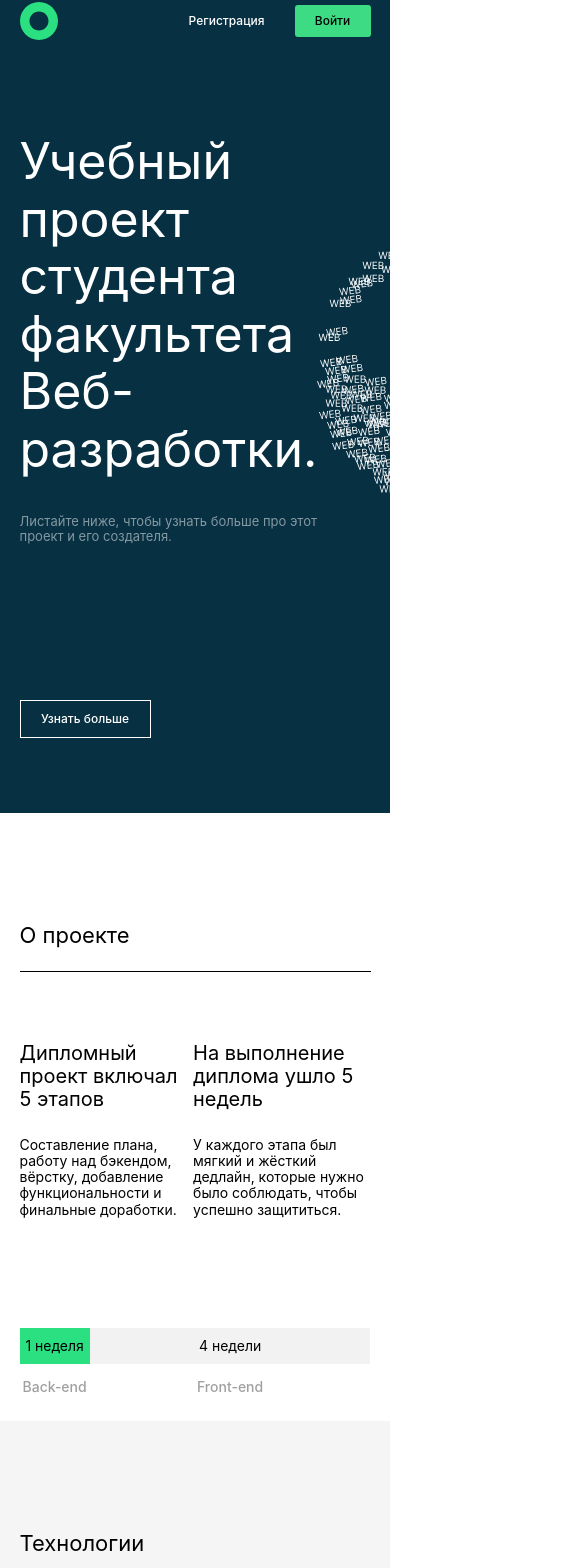
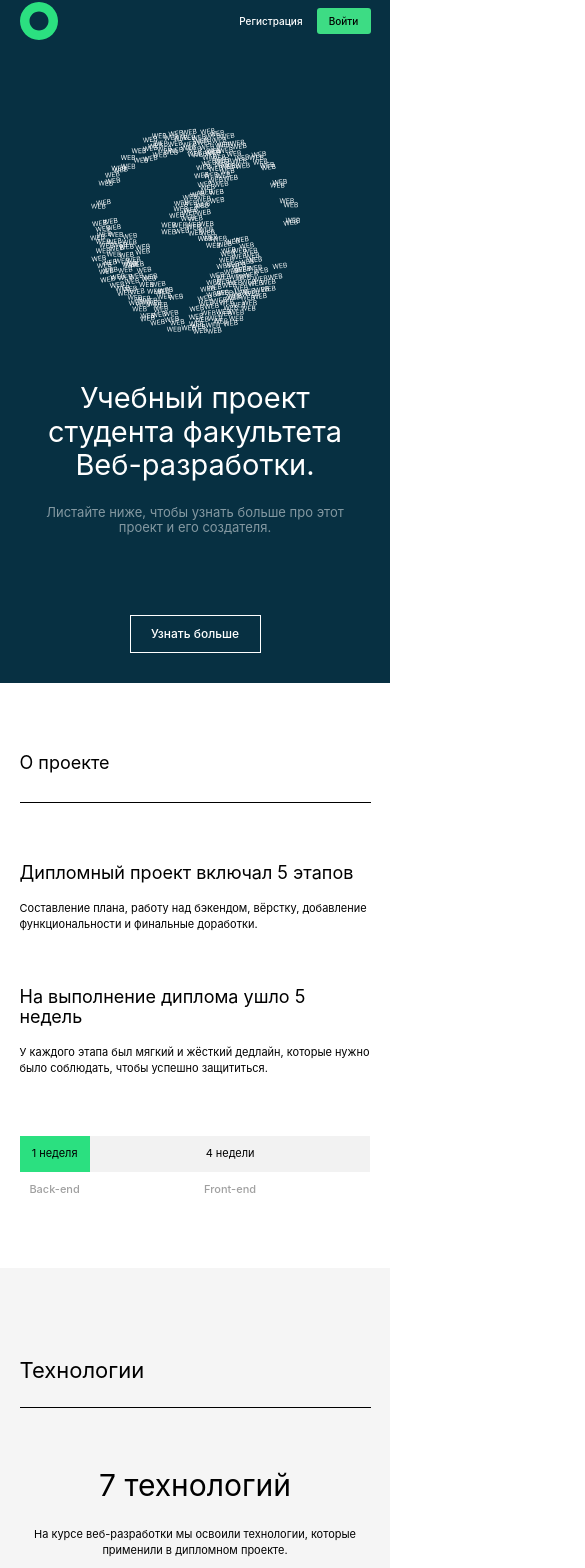
Before and after one commit to YuriiDereguzov/movies-explorer-frontend, a React (Create React App) app: page / in a window 390 px wide. Shown: the part 16-1584 px from the top of the page, 585 px wide, since content can reach past the window. Built offline with nearby package versions, Linux system fonts and the light colour scheme.

Commit message:
feat: сверстать адаптив сайта

```diff
--- a/src/components/AboutMe/AboutMe.css
+++ b/src/components/AboutMe/AboutMe.css
@@ -59,3 +59,69 @@
 .profile__photo {
   object-fit: cover;
 }
+
+@media screen and (max-width: 768px) {
+  .profile__title {
+    margin-top: 90px;
+  }
+
+  .profile__name {
+    font-size: 40px;
+  }
+  .profile__job {
+    margin: 16px 0 20px;
+    font-size: 12px;
+  }
+
+  .profile__description {
+    margin: 0 0 87px;
+    font-size: 12px;
+    line-height: 18px;
+  }
+
+  .profile__photo {
+    max-height: 307px;
+  }
+
+  .profile__contaner {
+    gap: 49px;
+  }
+}
+
+@media screen and (max-width: 650px) {
+  .profile__contaner {
+    flex-direction: column-reverse;
+  }
+
+  .photo_location {
+    text-align: center;
+  }
+}
+
+@media screen and (max-width: 500px) {
+  .profile__title {
+    margin-top: 70px;
+    padding-bottom: 28px;
+    font-size: 18px;
+  }
+
+  .profile__contaner {
+    margin-top: 60px;
+    gap: 40px;
+  }
+
+  .profile__name {
+    font-size: 30px;
+  }
+
+  .profile__job {
+    margin: 20px 0;
+    font-size: 11px;
+  }
+
+  .profile__description {
+    margin: 0 0 40px;
+    font-size: 11px;
+    line-height: 16px;
+  }
+}
--- a/src/components/AboutMe/AboutMe.jsx
+++ b/src/components/AboutMe/AboutMe.jsx
@@ -19,7 +19,7 @@ function AboutMe() {
             Github
           </a>
         </div>
-        <div className="profile__info">
+        <div className="profile__info photo_location">
           <img className="profile__photo" src={photo} alt="Фотография" />
         </div>
       </div>
--- a/src/components/AboutProject/AboutProject.css
+++ b/src/components/AboutProject/AboutProject.css
@@ -91,3 +91,59 @@
 .project__duration-time_two {
   background: #f2f2f2;
 }
+
+@media screen and (max-width: 768px) {
+  .project__column-text {
+    max-width: 318px;
+    font-size: 12px;
+    line-height: 18px;
+  }
+
+  .project__about {
+    gap: 30px;
+    margin-bottom: 93px;
+  }
+
+  .project__column-title {
+    margin-bottom: 22px;
+  }
+
+  .project {
+    min-height: 585px;
+  }
+}
+
+@media screen and (max-width: 500px) {
+  .project__title {
+    margin-top: 70px;
+    padding-bottom: 28px;
+    font-size: 18px;
+  }
+
+  .project__about {
+    margin: 60px 0;
+    gap: 55px;
+    flex-direction: column;
+  }
+
+  .project__column-title {
+    margin-bottom: 16px;
+    font-size: 18px;
+  }
+
+  .project__column-text {
+    max-width: 435px;
+    font-size: 11px;
+    line-height: 16px;
+  }
+
+  .project__duration-time {
+    font-size: 11px;
+  }
+
+  .project__duration-name {
+    font-size: 11px;
+    line-height: 14px;
+    margin: 10px 0;
+  }
+}
--- a/src/components/Footer/Footer.css
+++ b/src/components/Footer/Footer.css
@@ -48,3 +48,31 @@
   font-size: 16px;
   opacity: 60%;
 }
+
+@media screen and (max-width: 500px) {
+  .footer__title {
+    font-size: 12px;
+  }
+
+  .footer__info {
+    align-items: center;
+    flex-direction: column-reverse;
+    padding-top: 30px;
+  }
+
+  .footer__links {
+    align-items: center;
+    flex-direction: column;
+    gap: 12px;
+    margin-bottom: 30px;
+  }
+
+  .footer__link {
+    font-size: 12px;
+  }
+
+  .footer__date {
+    font-size: 12px;
+    color: #a0a0a0;
+  }
+}
--- a/src/components/Header/Header.css
+++ b/src/components/Header/Header.css
@@ -66,3 +66,16 @@
   min-height: 35px;
   font-size: 15px;
 }
+
+@media screen and (max-width: 500px) {
+  .header__login-button {
+    font-size: 10px;
+    min-width: 54px;
+    min-height: 26px;
+    margin-left: 14px;
+  }
+
+  .header__register-button {
+    font-size: 10px;
+  }
+}
--- a/src/components/Portfolio/Portfolio.css
+++ b/src/components/Portfolio/Portfolio.css
@@ -44,3 +44,36 @@
 .portfolio__link-name {
   margin: 0;
 }
+
+@media screen and (max-width: 768px) {
+  .portfolio__title {
+    margin-top: 90px;
+  }
+
+  .portfolio__link {
+    font-size: 28px;
+  }
+
+  .portfolio__list {
+    margin: 0 0 109px;
+  }
+}
+
+@media screen and (max-width: 500px) {
+  .portfolio__title {
+    margin: 70px 0 40px;
+    font-size: 14px;
+  }
+
+  .portfolio__link {
+    font-size: 18px;
+  }
+
+  .portfolio__list {
+    margin: 0 0 51px;
+  }
+
+  .portfolio__link-icon {
+    max-width: 13px;
+  }
+}
--- a/src/components/Portfolio/Portfolio.jsx
+++ b/src/components/Portfolio/Portfolio.jsx
@@ -8,19 +8,19 @@ function Portfolio() {
         <li className="portfolio__list-item">
           <a className="portfolio__link" href="/#">
             <p className="portfolio__link-name">Статичный сайт</p>
-            <img src={icon} alt="Стрека" />
+            <img className="portfolio__link-icon" src={icon} alt="Стрека" />
           </a>
         </li>
         <li className="portfolio__list-item">
           <a className="portfolio__link" href="/#">
             <p className="portfolio__link-name">Адаптивный сайт</p>
-            <img src={icon} alt="Стрека" />
+            <img className="portfolio__link-icon" src={icon} alt="Стрека" />
           </a>
         </li>
         <li className="portfolio__list-item">
           <a className="portfolio__link" href="/#">
             <p className="portfolio__link-name">Одностраничное приложение</p>
-            <img src={icon} alt="Стрека" />
+            <img className="portfolio__link-icon" src={icon} alt="Стрека" />
           </a>
         </li>
       </ul>
--- a/src/components/Promo/Promo.css
+++ b/src/components/Promo/Promo.css
@@ -59,3 +59,59 @@
   font-size: 15px;
   opacity: 60%;
 }
+
+@media screen and (max-width: 768px) {
+  .promo__container {
+    margin: auto;
+    display: flex;
+    align-items: center;
+    flex-direction: column-reverse;
+    /* width: 90%;
+    max-width: 1280px; */
+  }
+
+  .promo__logo-container {
+    margin: 140px 0 48px;
+  }
+
+  .promo__title-container {
+    margin: 0 0 76px;
+  }
+
+  .promo__title {
+    font-size: 40px;
+    text-align: center;
+  }
+
+  .promo__subtitle {
+    margin: 22px auto 92px;
+    text-align: center;
+  }
+
+  .promo__button {
+    margin: auto;
+    text-align: center;
+  }
+}
+
+@media screen and (max-width: 500px) {
+  .promo__logo-container {
+    margin: 70px 0 44px;
+  }
+
+  .promo__logo {
+    max-width: 210px;
+  }
+
+  .promo__title {
+    font-size: 29px;
+  }
+
+  .promo__subtitle {
+    margin: 24px auto 80px;
+  }
+
+  .promo__title-container {
+    margin: 0 0 30px;
+  }
+}
--- a/src/components/Techs/techs.css
+++ b/src/components/Techs/techs.css
@@ -2,7 +2,7 @@
   display: flex;
   flex-direction: column;
   align-items: center;
-  background: #F5F5F5;
+  background: #f5f5f5;
 }
 
 .techs__info {
@@ -62,3 +62,50 @@
   justify-content: center;
   line-height: 17px;
 }
+
+@media screen and (max-width: 768px) {
+  .techs__title {
+    margin-top: 90px;
+  }
+
+  .techs__subtitle {
+    margin: 80px auto 22px;
+  }
+
+  .techs__discription {
+    font-size: 12px;
+    line-height: 18px;
+  }
+
+  .techs__list {
+    margin: 83px auto 90px;
+  }
+
+  .techs__list-item {
+    min-height: 57px;
+    min-width: 84px;
+    font-size: 12px;
+  }
+}
+
+@media screen and (max-width: 500px) {
+  .project__title {
+    margin-top: 70px;
+    padding-bottom: 28px;
+    font-size: 18px;
+  }
+
+  .techs__subtitle {
+    margin: 60px auto 24px;
+    font-size: 30px;
+  }
+
+  .techs__discription {
+    font-size: 11px;
+    line-height: 16px;
+  }
+
+  .techs__list {
+    margin: 50px auto 70px;
+  }
+}
```
